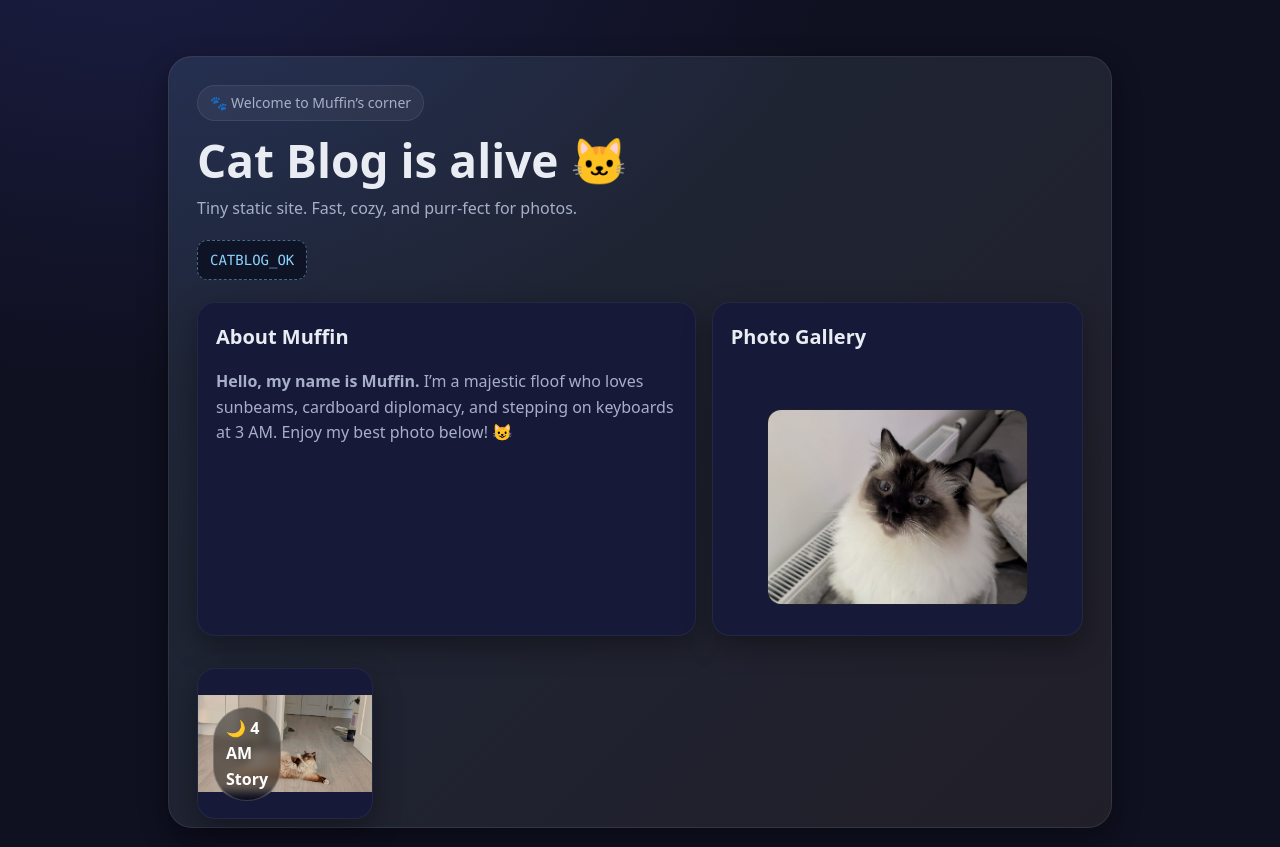
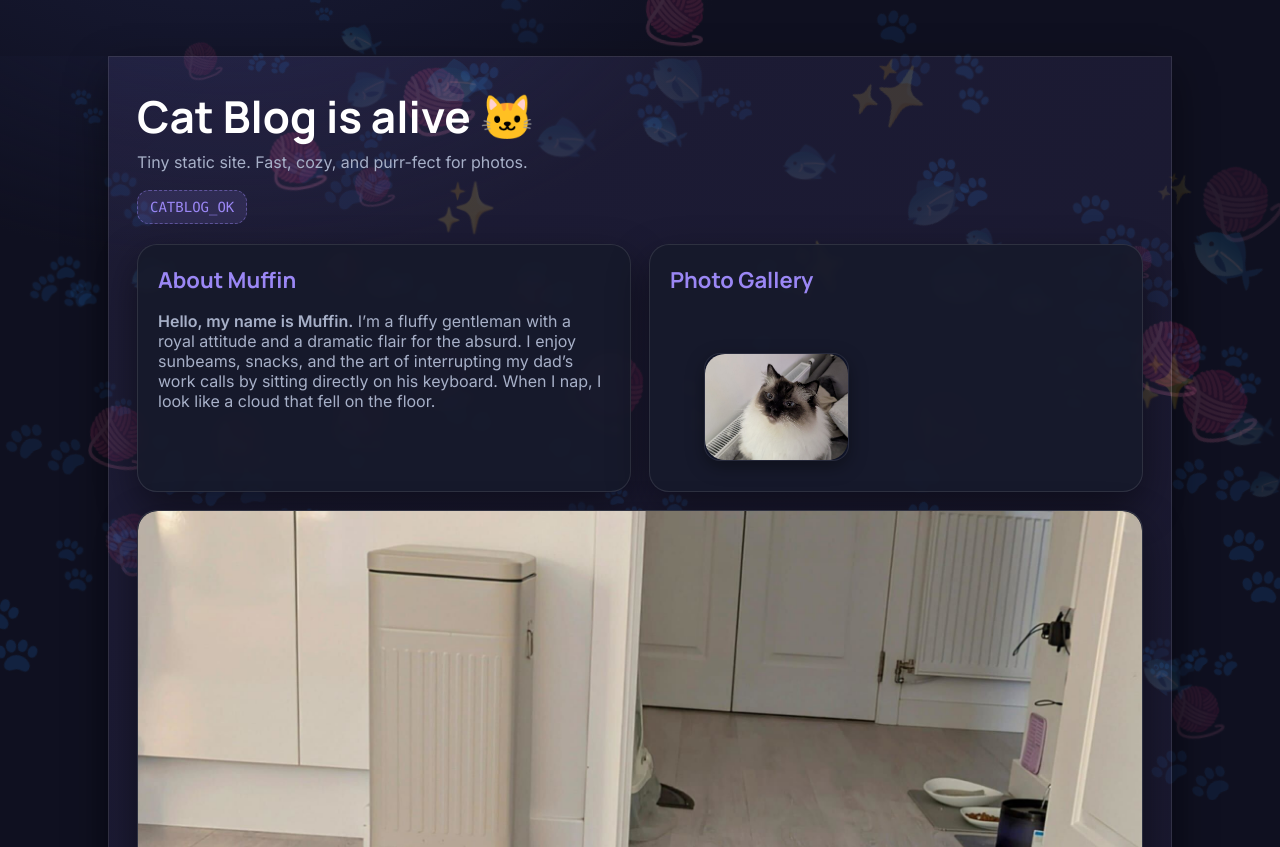
Before and after one commit to akshu78602/cat-blog, a plain HTML site: page site/index.html in a window 1280 px wide. Shown: the top 847 px of the page. Drawn offline with Linux system fonts and the light colour scheme.

Commit message:
redeploy

```diff
--- a/site/index.html
+++ b/site/index.html
@@ -4,138 +4,129 @@
   <meta charset="utf-8" />
   <title>Muffin’s Cat Blog 🐱</title>
   <meta name="viewport" content="width=device-width, initial-scale=1" />
-  <meta name="description" content="Muffin the cat — a cozy photo gallery." />
   <meta http-equiv="Content-Security-Policy" content="upgrade-insecure-requests">
+  <!-- Fonts -->
+  <link href="https://fonts.googleapis.com/css2?family=Inter:wght@400;500;600&family=Manrope:wght@700&display=swap" rel="stylesheet">
   <style>
     :root{
-      --bg:#0f1020; --card:#161938; --text:#e9edf3; --muted:#a7b0c8;
-      --accent:#8bd3ff; --ring:rgba(139,211,255,.35);
-      --radius:18px; --shadow:0 10px 28px rgba(0,0,0,.35);
+      /* Dark lilac palette (kept) */
+      --bg:#0f1020; --bg2:#1a1d3a;
+      --card:#171a2b; --border:rgba(255,255,255,.10);
+      --text:#e9edf3; --muted:#a7b0c8;
+      --accent:#9b87f5; --accent2:#c299ff;
+
+      --radius:20px; --shadow:0 16px 40px rgba(0,0,0,.45);
+      --maxw:1100px;
+      --font-body:"Inter",-apple-system,BlinkMacSystemFont,"Segoe UI",Roboto,Helvetica,Arial,sans-serif;
+      --font-head:"Manrope",system-ui,-apple-system,"Segoe UI",Roboto,Helvetica,Arial,sans-serif;
     }
+
     *{box-sizing:border-box}
     html,body{
-      margin:0;
-      background:radial-gradient(1200px 800px at 10% -10%, #1b1e44 0%, var(--bg) 60%), var(--bg);
-      color:var(--text); font:500 16px/1.6 system-ui,-apple-system,Segoe UI,Roboto,Inter,Helvetica,Arial
+      margin:0; color:var(--text);
+      background:
+        radial-gradient(900px 600px at 18% -8%, var(--bg2) 0%, transparent 60%),
+        var(--bg);
+      min-height:100vh;
+      -webkit-font-smoothing:antialiased; -moz-osx-font-smoothing:grayscale;
+      font-family:var(--font-body);
     }
 
-    /* sticky footer layout */
-    body{min-height:100vh; display:flex; flex-direction:column}
-    .wrap{flex:1}
-
-    img{max-width:100%;height:auto;display:block}
-    a{color:var(--accent);text-decoration:none} a:hover{text-decoration:underline}
-    .wrap{max-width:980px;margin:56px auto;padding:0 18px}
-    .hero{
-      background:linear-gradient(135deg, rgba(139,211,255,.12), rgba(255,210,139,.08));
-      border:1px solid rgba(255,255,255,.08); border-radius:calc(var(--radius) + 6px);
-      padding:28px 28px 8px; box-shadow:var(--shadow)
+    /* ===== BACKGROUND ICONS (BIG + MORE VARIETY) ===== */
+    #bgIcons{
+      position:fixed; inset:0; z-index:0; pointer-events:none; overflow:hidden;
     }
-    .badge{display:inline-flex;gap:8px;align-items:center;background:rgba(255,255,255,.05);
-      border:1px solid rgba(255,255,255,.08); padding:6px 12px;border-radius:999px;color:var(--muted);
-      font-size:14px;margin-bottom:10px}
-    .title{font-size:clamp(28px,4vw,46px);line-height:1.1;margin:4px 0 10px}
-    .subtitle{color:var(--muted);margin:0 0 18px}
-    .status{display:inline-flex;gap:8px;align-items:center;background:#0e1326;border:1px dashed rgba(139,211,255,.45);
-      color:var(--accent);padding:8px 12px;border-radius:10px;font-family:ui-monospace,Menlo,Consolas,monospace;font-size:14px}
-    .grid{margin-top:22px;display:grid;grid-template-columns:repeat(12,1fr);gap:16px}
-    .card{grid-column:span 12;background:var(--card);border:1px solid rgba(255,255,255,.06);
-      border-radius:var(--radius); box-shadow:var(--shadow);overflow:hidden}
-    @media(min-width:720px){.card.half{grid-column:span 6}}
-    .inner{padding:18px}
-    h3{margin:0 0 8px;font-size:20px}
-    .muted{color:var(--muted)}
-    .pill{display:inline-flex;gap:6px;align-items:center;padding:6px 10px;border-radius:999px;background:rgba(255,255,255,.06);
-      border:1px solid rgba(255,255,255,.08);color:var(--muted);font-size:13px}
-
-    /* Gallery (old image kept) */
-    .gallery{display:grid;grid-template-columns:repeat(auto-fill,minmax(220px,1fr));gap:14px;padding:14px}
-    .photo{
-      position:relative;border-radius:14px;overflow:hidden;border:1px solid rgba(255,255,255,.07);
-      background:#0b0d1a;cursor:pointer;display:flex;align-items:center;justify-content:center;
-      aspect-ratio:4/3;
-    }
-    .photo img{width:100%;height:100%;object-fit:cover;object-position:center;transition:transform .25s ease;}
-    .photo:hover img{transform:scale(1.02)}
-
-    /* 4 AM Story tile — robust fitting */
-    .story-row{display:grid;grid-template-columns:repeat(12,1fr);gap:16px;margin-top:16px}
-    .story-card-img{grid-column:span 12}
-    .story-banner{position:relative;overflow:hidden;border-radius:14px;border:1px solid rgba(255,255,255,.07);background:#0b0d1a}
-    .story-banner .frame{position:relative; width:100%; aspect-ratio: 16 / 9; overflow:hidden;}
-    .story-banner img{
-      width:100%; height:100%;
-      transition:transform .25s ease, object-position .25s ease;
-      --focal-x:75%; --focal-y:70%;
-    }
-    /* modes */
-    .fit-cover img{object-fit:cover; object-position:center;}
-    .fit-contain img{
-      object-fit:contain; object-position:center;
-      background:linear-gradient(180deg, rgba(0,0,0,.45), rgba(0,0,0,.2));
-    }
-    .focal-cover img{
-      object-fit:cover;
-      object-position:var(--focal-x) var(--focal-y);
+    .icon{
+      position:absolute; transform:translate(-50%,-50%) rotate(0deg);
+      opacity:.14; /* overall transparency; randomized further in JS */
+      filter:drop-shadow(0 2px 4px rgba(0,0,0,.35));
+      user-select:none;
+      will-change: transform;
     }
 
-    /* overlay */
-    .story-label{
-      position:absolute;left:14px;bottom:14px;background:rgba(0,0,0,.45);backdrop-filter:blur(4px);
-      border:1px solid rgba(255,255,255,.18);color:#fff;padding:8px 12px;border-radius:999px;font-weight:600
+    /* ===== CONTENT ===== */
+    .wrap{position:relative; z-index:1; max-width:var(--maxw); margin:56px auto; padding:0 18px}
+    img{max-width:100%; height:auto; display:block; border-radius:var(--radius)}
+    a{color:var(--accent); text-decoration:none} a:hover{text-decoration:underline}
+
+    .hero{
+      background:linear-gradient(135deg, rgba(155,135,245,.10), rgba(194,153,255,.06));
+      border:1px solid var(--border); border-radius:calc(var(--radius)+6px);
+      padding:28px; box-shadow:var(--shadow)
     }
-    .story-overlay{
-      pointer-events:none;
-      position:absolute;inset:0;display:flex;align-items:flex-end;
-      background:linear-gradient(0deg, rgba(0,0,0,.65) 0%, rgba(0,0,0,0) 55%);
-      color:#fff;padding:18px;opacity:0;transition:opacity .2s ease;
+    .title{
+      font-family:var(--font-head); font-weight:700;
+      font-size:clamp(28px,4vw,44px); line-height:1.15;
+      margin:6px 0 10px; color:#fff
     }
-    .story-overlay p{
-      margin:0;background:rgba(0,0,0,.35);border:1px solid rgba(255,255,255,.18);
-      padding:12px 14px;border-radius:12px;max-width:720px;font-size:15px;line-height:1.55
-    }
-    .story-banner:hover .story-overlay{opacity:1}
-    .story-banner.open .story-overlay{opacity:1} /* tap toggles on mobile */
-
-    /* sticky bottom footer */
-    .site-footer{
-      text-align:center;color:var(--muted);font-size:14px;
-      padding:18px 12px;margin-top:24px;border-top:1px solid rgba(255,255,255,.08)
+    .subtitle{color:var(--muted); margin:0 0 18px}
+    .status{
+      display:inline-flex; gap:8px; align-items:center;
+      background:rgba(155,135,245,.14); border:1px dashed rgba(155,135,245,.45);
+      color:var(--accent); padding:8px 12px; border-radius:12px;
+      font-family:ui-monospace,Menlo,Consolas,monospace; font-size:14px
     }
 
-    /* Lightbox */
-    .lightbox{position:fixed;inset:0;background:rgba(0,0,0,.8);display:none;align-items:center;justify-content:center;padding:20px;z-index:999}
-    .lightbox.open{display:flex}
-    .lightbox img{
-      width:auto;height:auto;max-width:min(92vw,1200px);max-height:82vh;border-radius:16px;box-shadow:0 20px 60px rgba(0,0,0,.6)
+    .grid{display:grid; grid-template-columns:repeat(12,1fr); gap:18px; margin-top:20px}
+    .card{
+      grid-column:span 12; background:rgba(23,26,43,.94); border:1px solid var(--border);
+      border-radius:var(--radius); box-shadow:var(--shadow); overflow:hidden;
+      backdrop-filter:saturate(110%) blur(3px);
     }
-    .lb-ui{position:fixed;inset:0;display:flex;align-items:center;justify-content:space-between;padding:20px}
-    .lb-btn{background:rgba(255,255,255,.08);border:1px solid rgba(255,255,255,.18);color:#fff;border-radius:12px;padding:10px 14px;cursor:pointer}
-    .lb-btn:hover{outline:2px solid var(--ring)}
-    .lb-close{position:absolute;top:16px;right:16px}
+    @media(min-width:720px){.card.half{grid-column:span 6}}
+    .inner{padding:20px}
+    h3{
+      font-family:var(--font-head); font-weight:700;
+      margin:0 0 8px; font-size:22px; color:var(--accent)
+    }
+    .muted{color:var(--muted)}
+
+    /* Gallery */
+    .gallery{display:grid; grid-template-columns:repeat(auto-fill,minmax(220px,1fr)); gap:14px; padding:14px}
+    .photo{position:relative; border-radius:16px; overflow:hidden; background:#0e1226;
+      border:1px solid var(--border); box-shadow:0 6px 18px rgba(0,0,0,.35); aspect-ratio:4/3}
+    .photo img{width:100%; height:100%; object-fit:cover}
+
+    /* Story */
+    .story-card{grid-column:span 12}
+    .story-img{width:100%; border-bottom:1px solid var(--border)}
+    .story-img img{width:100%; height:auto; border-radius:var(--radius) var(--radius) 0 0}
+    .story-body{padding:24px}
+    .story-body h3{margin-top:0; font-family:var(--font-head); font-weight:700; font-size:24px; color:var(--accent2)}
+    .story-body p{margin:0; font-size:17px; line-height:1.75}
+
+    .site-footer{
+      text-align:center; color:var(--muted); font-size:14px;
+      padding:18px 12px; margin-top:24px; border-top:1px solid var(--border)
+    }
   </style>
 </head>
 <body>
+
+  <!-- Background icons layer -->
+  <div id="bgIcons" aria-hidden="true"></div>
+
   <div class="wrap">
     <section class="hero">
-      <div class="badge">🐾 Welcome to Muffin’s corner</div>
       <h1 class="title">Cat Blog is alive 🐱</h1>
       <p class="subtitle">Tiny static site. Fast, cozy, and purr-fect for photos.</p>
       <div class="status">CATBLOG_OK</div>
 
       <div class="grid">
-        <!-- About -->
+        <!-- About Muffin -->
         <div class="card half">
           <div class="inner">
             <h3>About Muffin</h3>
             <p class="muted">
-              <strong>Hello, my name is Muffin.</strong> I’m a majestic floof who loves sunbeams,
-              cardboard diplomacy, and stepping on keyboards at 3 AM. Enjoy my best photo below! 😺
+              <strong>Hello, my name is Muffin.</strong> I’m a fluffy gentleman with a royal attitude
+              and a dramatic flair for the absurd. I enjoy sunbeams, snacks, and the art of interrupting
+              my dad’s work calls by sitting directly on his keyboard. When I nap, I look like a cloud
+              that fell on the floor.
             </p>
           </div>
         </div>
 
-        <!-- Photo Gallery (old image kept) -->
+        <!-- Photo Gallery -->
         <div class="card half">
           <div class="inner">
             <h3>Photo Gallery</h3>
@@ -143,88 +134,113 @@
           <div id="gallery" class="gallery"></div>
         </div>
 
-        <!-- 4 AM Story tile with focal-cover tuned for this photo -->
-        <div class="story-row">
-          <div class="card story-card-img">
-            <a class="story-banner focal-cover" id="storyBanner"
-               href="#fouram" aria-label="Read Muffin’s 4 AM Story"
-               style="--focal-x:75%; --focal-y:70%;">
-              <div class="frame">
-                <img src="4am.jpg" alt="Muffin at 4 AM, cozy night scene" loading="lazy" decoding="async" />
-              </div>
-              <div class="story-label">🌙 4 AM Story</div>
-              <div class="story-overlay">
-                <p>
-                  4 AM. The house is quiet. A soft thump—then tiny paws on the hallway runner.
-                  Muffin pauses at the window like the night is a show just for her.
-                  One stretch, one yawn, a sprint across the couch… and back to bed, purring like rain.
-                </p>
-              </div>
-            </a>
+        <!-- 4 AM Story (full width under both) -->
+        <div class="card story-card">
+          <div class="story-img">
+            <img src="4am.jpg" alt="Muffin at 4 AM, mid chaos">
+          </div>
+          <div class="story-body">
+            <h3>🌙 Muffin’s 4 AM Story</h3>
+            <p>
+              Every night, as the clock strikes 4 AM, Muffin begins his sacred ritual.<br>
+              Step 1: launch off the bed like a furry missile. Step 2: zoom through the hallway with thunderous paws.<br>
+              Step 3: knock over something that definitely wasn’t in the way an hour ago.
+              <br><br>
+              Dad jolts awake, heart pounding, convinced the house is haunted. Meanwhile, Muffin freezes mid-run —
+              eyes wide, tail puffed — like a tiny ghost who just remembered rent was due.
+              <br><br>
+              A distant sound? <strong>Clearly a threat. Must investigate immediately.</strong><br>
+              A flicker of light? <strong>An intruder! Or worse — a moth.</strong><br>
+              Muffin goes full detective mode: slow crawl, dramatic tail twitch, then a 0-to-100 leap worthy of an
+              action-movie trailer. He lands with the grace of a potato, crashes into a shoebox, and sprints away like
+              he meant to do that.
+              <br><br>
+              Dad shoots upright in bed, convinced a burglar just tripped the alarm. Meanwhile Muffin stands in the hallway,
+              pupils the size of saucers, looking proud of his successful “security sweep.” Mission complete. House secure.
+              Human traumatized.
+              <br><br>
+              Five minutes later, the fearless warrior curls up on the floor, purring like a tiny engine, leaving his poor
+              human wide-eyed, questioning his life choices — and Googling <em>“how to stop cat midnight parkour.”</em>
+            </p>
           </div>
         </div>
       </div>
     </section>
   </div>
 
-  <!-- Lightbox -->
-  <div id="lightbox" class="lightbox" aria-modal="true" role="dialog">
-    <div class="lb-ui">
-      <button id="prev" class="lb-btn" aria-label="Previous">⟨ Prev</button>
-      <button id="next" class="lb-btn" aria-label="Next">Next ⟩</button>
-      <button id="close" class="lb-btn lb-close" aria-label="Close">✕</button>
-    </div>
-    <img id="lbimg" alt="Muffin photo" />
-  </div>
-
-  <!-- sticky bottom footer -->
   <footer class="site-footer">Made with ❤️ for Muffin</footer>
 
   <script>
-    /* Gallery (old image kept) */
-    const IMAGES  = ["test.jpg"];  // add more like ["test.jpg","muffin2.jpg"]
-    const IMG_PATH = "";
-
+    /* ---------- GALLERY ---------- */
+    const IMAGES = ["test.jpg"]; // add more like ["test.jpg","muffin2.jpg"]
     const gallery = document.getElementById('gallery');
-    const lb = document.getElementById('lightbox');
-    const lbimg = document.getElementById('lbimg');
-    const btnPrev = document.getElementById('prev');
-    const btnNext = document.getElementById('next');
-    const btnClose = document.getElementById('close');
-
-    let idx = 0;
-    function openLB(i){ idx = i; lbimg.src = IMG_PATH + IMAGES[idx]; lb.classList.add('open'); }
-    function closeLB(){ lb.classList.remove('open'); lbimg.removeAttribute('src'); }
-    function next(){ idx = (idx + 1) % IMAGES.length; lbimg.src = IMG_PATH + IMAGES[idx]; }
-    function prev(){ idx = (idx - 1 + IMAGES.length) % IMAGES.length; lbimg.src = IMG_PATH + IMAGES[idx]; }
-
-    IMAGES.forEach((name,i)=>{
-      const fig = document.createElement('figure'); fig.className = 'photo';
+    IMAGES.forEach(name => {
+      const fig = document.createElement('figure');
+      fig.className = 'photo';
       const img = document.createElement('img');
-      img.loading = 'lazy'; img.decoding = 'async';
+      img.src = name;
       img.alt = 'Muffin photo';
-      img.src = IMG_PATH + name;
       fig.appendChild(img);
-      fig.addEventListener('click', ()=>openLB(i));
       gallery.appendChild(fig);
     });
 
-    btnNext.addEventListener('click', next);
-    btnPrev.addEventListener('click', prev);
-    btnClose.addEventListener('click', closeLB);
-    lb.addEventListener('click', (e)=>{ if(e.target===lb) closeLB(); });
-    document.addEventListener('keydown', (e)=>{
-      if(!lb.classList.contains('open')) return;
-      if(e.key==='Escape') closeLB();
-      if(e.key==='ArrowRight') next();
-      if(e.key==='ArrowLeft') prev();
-    });
+    /* ---------- BACKGROUND ICONS (BIG + MORE) ---------- */
+    (function drawIcons(){
+      const layer = document.getElementById('bgIcons');
 
-    // Mobile: tap story image to toggle overlay (hover works on desktop)
-    const storyBanner = document.getElementById('storyBanner');
-    storyBanner.addEventListener('click', (e)=>{
-      if(!(e.ctrlKey || e.metaKey)) { e.preventDefault(); storyBanner.classList.toggle('open'); }
-    }, {passive:false});
+      // Easy knobs to tweak:
+      const COUNT_DESKTOP = 140;             // how many icons on desktop
+      const COUNT_MOBILE  = 90;              // how many icons on small screens
+      const SIZE_MIN = 28;                   // minimum size in px
+      const SIZE_MAX = 68;                   // maximum size in px (bigger paws!)
+      const ROT_MAX  = 40;                   // +/- rotation in degrees
+      const BASE_OPACITY_MIN = 0.10;         // min opacity
+      const BASE_OPACITY_MAX = 0.20;         // max opacity
+
+      // Icon set + weights (more paws than others)
+      const ICONS   = ['🐾','🐟','🧶','✨'];
+      const WEIGHTS = [0.6, 0.18, 0.14, 0.08];
+
+      function pickWeighted(){
+        const r = Math.random();
+        let acc = 0;
+        for(let i=0;i<ICONS.length;i++){ acc += WEIGHTS[i]; if(r <= acc) return ICONS[i]; }
+        return ICONS[0];
+      }
+
+      function populate(){
+        const W = window.innerWidth, H = window.innerHeight;
+        const count = (W < 720 ? COUNT_MOBILE : COUNT_DESKTOP);
+
+        layer.innerHTML = "";
+        for(let i=0;i<count;i++){
+          const span = document.createElement('span');
+          span.className = 'icon';
+          span.textContent = pickWeighted();
+
+          const x = Math.random()*W;
+          const y = Math.random()*H;
+
+          const size = SIZE_MIN + Math.random()*(SIZE_MAX - SIZE_MIN);
+          const rot  = -ROT_MAX + Math.random()*(ROT_MAX*2);
+          const op   = BASE_OPACITY_MIN + Math.random()*(BASE_OPACITY_MAX-BASE_OPACITY_MIN);
+
+          span.style.left = x + 'px';
+          span.style.top  = y + 'px';
+          span.style.fontSize = size.toFixed(0) + 'px';
+          span.style.opacity  = op.toFixed(2);
+          span.style.transform = `translate(-50%,-50%) rotate(${rot.toFixed(1)}deg)`;
+
+          layer.appendChild(span);
+        }
+      }
+
+      populate();
+      window.addEventListener('resize', () => {
+        clearTimeout(window.__iconsTO);
+        window.__iconsTO = setTimeout(populate, 120);
+      });
+    })();
   </script>
 </body>
 </html>
```
